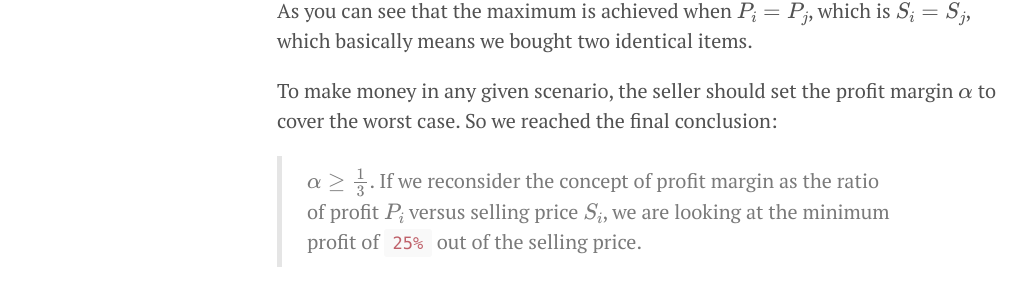
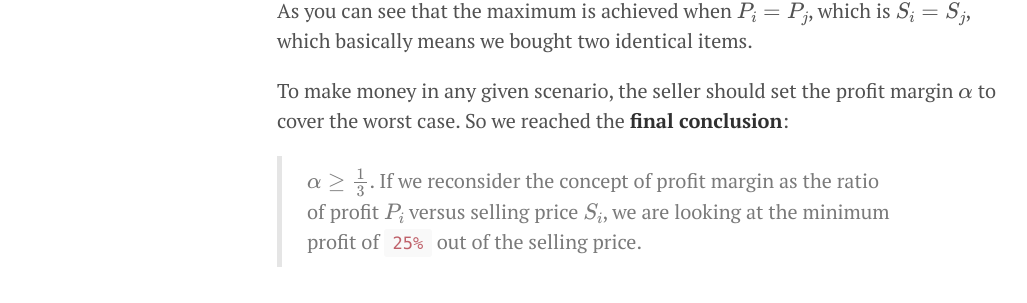
Before and after one commit to solosodium/solosodium.github.io, a Jekyll site: the page built from _posts/2016-08-30-what-does-buy-one-get-one-half-off-mean.md, in a window 1280 px wide. Shown: the part 1448-1751 px from the top of the page, without its empty margins (3-1030 px from the left). Built offline with Jekyll 4.4.1, drawn with Linux system fonts in a browser that asks for light colours; formulas are drawn with MathJax 3.

Commit message:
Emphasis

```diff
--- a/_posts/2016-08-30-what-does-buy-one-get-one-half-off-mean.md
+++ b/_posts/2016-08-30-what-does-buy-one-get-one-half-off-mean.md
@@ -35,7 +35,7 @@ Because we assumed $$S_i \geq S_j$$, we have $$P_i \geq P_j$$, so $$\frac{P_i}{P
 
 As you can see that the maximum is achieved when $$P_i = P_j$$, which is $$S_i = S_j$$, which basically means we bought two identical items.
 
-To make money in any given scenario, the seller should set the profit margin $$\alpha$$ to cover the worst case. So we reached the final conclusion:
+To make money in any given scenario, the seller should set the profit margin $$\alpha$$ to cover the worst case. So we reached the **final conclusion**:
 
 >
 $$\alpha \geq \frac{1}{3}$$. If we reconsider the concept of profit margin as the ratio of profit $$P_i$$ versus selling price $$S_i$$, we are looking at the minimum profit of `25%` out of the selling price.
```
